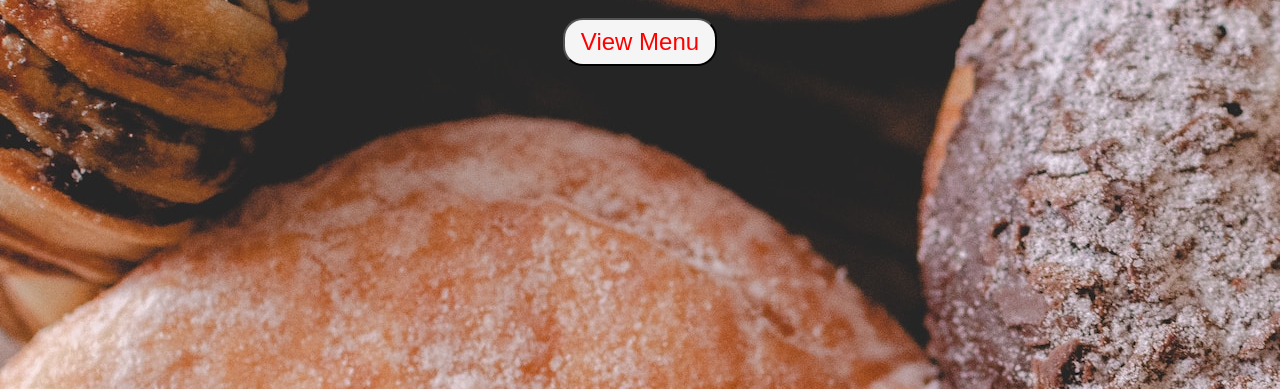
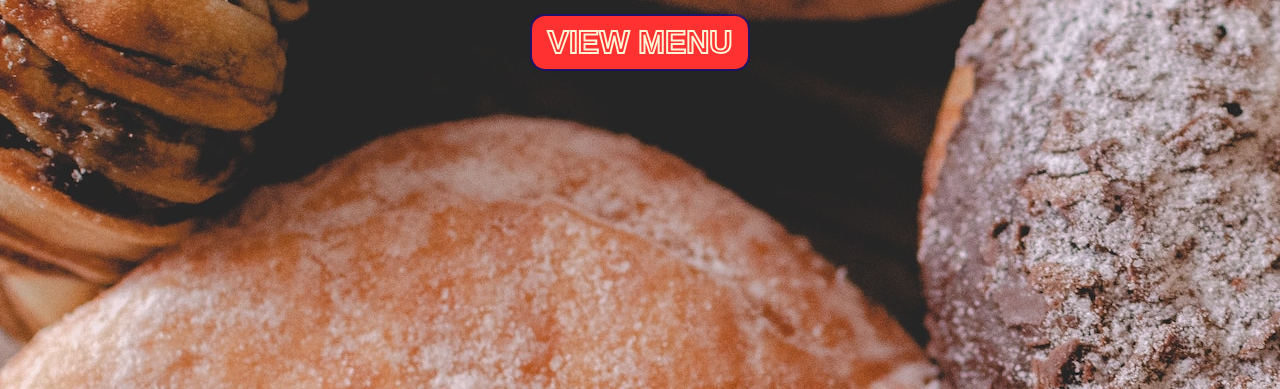
Before and after one commit to Charbytesdev/mcDonuts, a website built with webpack: page dist/index.html in a window 1280 px wide. Shown: the part 411-800 px from the top of the page. Built offline with nearby package versions, Linux system fonts and the light colour scheme.

Commit message:
Add global style for buttons

```diff
--- a/src/css/global.css
+++ b/src/css/global.css
@@ -1,3 +1,9 @@
+:root {
+  --neon-red: #ff3131;
+  --neon-blue: #1b03a3;
+  --neon-blue-faded: #1b03a383;
+  --btn-text-color: #fdf4d5;
+}
 *,
 *::before,
 *::after {
@@ -15,9 +21,23 @@ body {
 }
 
 .btn {
-  font-size: 1.5rem;
-  color: red;
-  background-color: whitesmoke;
-  border-radius: 20px;
+  font-size: 2rem;
+  font-weight: 800;
+  background-color: rgba(135, 62, 244, 1);
+  -webkit-text-fill-color: transparent;
+  -webkit-text-stroke-width: 2px;
+  -webkit-background-clip: text;
+  border: 2px solid var(--neon-blue-faded);
+  border-radius: 15px;
+  cursor: pointer;
+  text-transform: uppercase;
+
   padding: 0.5rem 1rem;
+  color: var(--btn-text-color);
+  box-shadow: 0 0 40px 40px var(--neon-red) inset, 0 0 0 0 var(--neon-red);
+  transition: all 150ms ease-in-out;
 }
+
+button:hover {
+  box-shadow: 0 0 10px 0 var(--neon-blue) inset, 0 0 10px 4px var(--neon-blue);
+}
```
